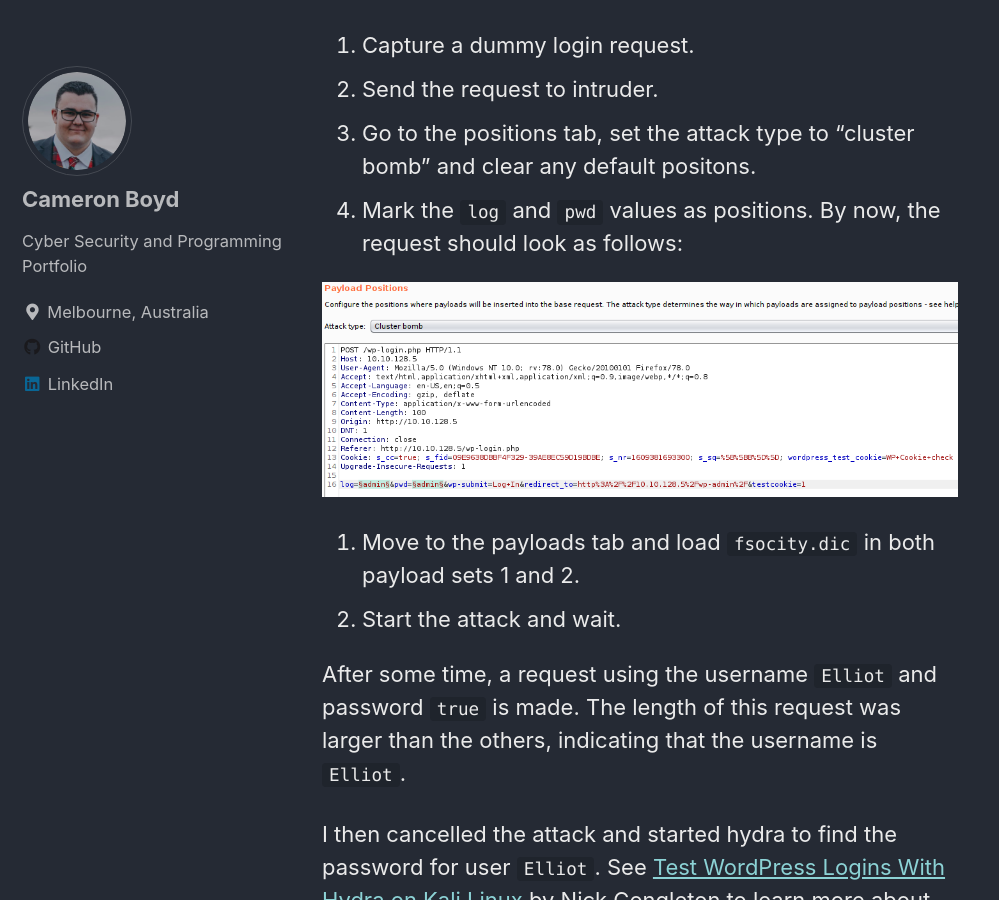
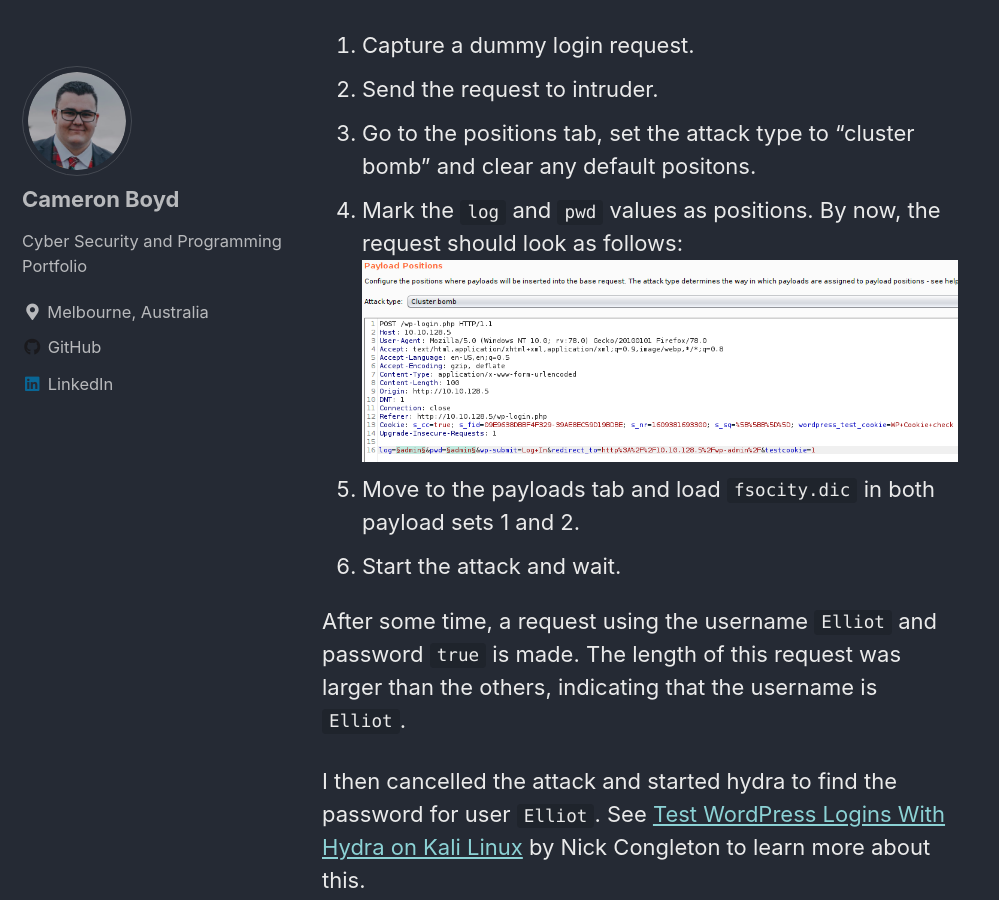
Before and after one commit to cjboyd1999/cjboyd1999.github.io, a Jekyll site: the page built from _posts/2020-12-31-THM-MrRobotCTF.md, in a window 1280 px wide and 900 px high, scrolled down 3727 px. Shown: the whole window, without its empty margins (0-999 px from the left). Built offline with Jekyll 4.4.1, drawn with Linux system fonts in a browser that asks for light colours; cached includes are drawn as plain includes.

Commit message:
Updated post THM-MrRobotCTF
Changed formatting of images back and trying to fix the numbered list formatting issue.

```diff
--- a/_posts/2020-12-31-THM-MrRobotCTF.md
+++ b/_posts/2020-12-31-THM-MrRobotCTF.md
@@ -49,7 +49,7 @@ It appears there isn't anything to see besides the webpage, so I'll check it out
 ### Initial Inspection
 The webpage starts with a mock Linux startup and then offers commands for the user to run:
 
-<img style="float: center;" src="{{ site.url }}{{ site.baseurl }}/images/THM-MrRobotCTF/commands.png" alt="Commands">
+<img src="{{ site.url }}{{ site.baseurl }}/images/THM-MrRobotCTF/commands.png" alt="Commands">
 
 Looking at all of them, they seem mostly for flavour with no actual purpose. The page source also contains nothing of interest, but does have a HTML comment saying "YOU ARE NOT ALONE".
 
@@ -63,7 +63,7 @@ I started up Dirbuster to find any hidden files or directories. It found quite a
 ## IP/robots.txt
 Here I see two files:
 
-<img style="float: center;" src="{{ site.url }}{{ site.baseurl }}/images/THM-MrRobotCTF/robots.png" alt="robots.txt">
+<img src="{{ site.url }}{{ site.baseurl }}/images/THM-MrRobotCTF/robots.png" alt="robots.txt">
 
 I used `Wget` to download the dictionary file and navigated to `{IP}/key-1-of-3.txt` to get the first key.
 
@@ -79,9 +79,7 @@ I decided to try brute forcing the credentials using the dictionary file obtaine
 2. Send the request to intruder.
 3. Go to the positions tab, set the attack type to "cluster bomb" and clear any default positons.
 4. Mark the `log` and `pwd` values as positions. By now, the request should look as follows:
-
- <img style="float: center;" src="{{ site.url }}{{ site.baseurl }}/images/THM-MrRobotCTF/intruder.png" alt="BurpSuite intruder setup">
-
+ <img src="{{ site.url }}{{ site.baseurl }}/images/THM-MrRobotCTF/intruder.png" alt="BurpSuite intruder setup">
 5. Move to the payloads tab and load `fsocity.dic` in both payload sets 1 and 2.
 6. Start the attack and wait.
 
@@ -95,7 +93,7 @@ After Hydra found the password `ER28-0652`, I logged in to WordPress and was gre
 ### Enumeration
 I first navigated to the users panel to see what, if any, other users were available. Here, I saw the user `Elliot` that I was logged in as and another `mich05654`, which had less privileges.
 
-<img style="float: center;" src="{{ site.url }}{{ site.baseurl }}/images/THM-MrRobotCTF/users.png" alt="WordPress users">
+<img src="{{ site.url }}{{ site.baseurl }}/images/THM-MrRobotCTF/users.png" alt="WordPress users">
 
 As this is a WordPress site, I decided to try and change the 404 error page to a PHP reverse shell through the following:
 1. Copy `/usr/share/webshells/php/php-reverse-shell.php` to the working directory.
@@ -104,13 +102,11 @@ As this is a WordPress site, I decided to try and change the 404 error page to a
 4. Open the `404 Template` file.
 5. Copy the reverse shell code and replace the `404 Template` (`404.php`) with it.
 6. Click the "Update File" button.
-
-<img style="float: center;" src="{{ site.url }}{{ site.baseurl }}/images/THM-MrRobotCTF/404.png" alt="Edited 404 page">
-
+ <img src="{{ site.url }}{{ site.baseurl }}/images/THM-MrRobotCTF/404.png" alt="Edited 404 page">
 7. Start a listener using `sudo nc -lnvp 1337`.
 8. Navigate to `{IP}/wp-admin/404.php` and see the reverse shell worked!
 
-<img style="float: center;" src="{{ site.url }}{{ site.baseurl }}/images/THM-MrRobotCTF/rshell.png" alt="Reverse shell success">
+<img src="{{ site.url }}{{ site.baseurl }}/images/THM-MrRobotCTF/rshell.png" alt="Reverse shell success">
 
 ## Reverse Shell
 ### Enumeration
@@ -124,7 +120,7 @@ I used [Crackstation](https://crackstation.net/) to crack the hash which returne
 
 Logging in to this user was as simple as `su -l robot`.
 
-<img style="float: center;" src="{{ site.url }}{{ site.baseurl }}/images/THM-MrRobotCTF/user-robot.png" alt="Switching to user `robot`">
+<img src="{{ site.url }}{{ site.baseurl }}/images/THM-MrRobotCTF/user-robot.png" alt="Switching to user `robot`">
 
 ### Privilege Escalation
 Now that I am the user `robot`, I can view and get the second key with a simple `cat`.
@@ -153,11 +149,11 @@ As such, I searched for Nmap 3.81 PrivEsc's and found an article by [Penetration
 
 It's as simple as that!
 
-<img style="float: center;" src="{{ site.url }}{{ site.baseurl }}/images/THM-MrRobotCTF/root.png" alt="Switching to root">
+<img src="{{ site.url }}{{ site.baseurl }}/images/THM-MrRobotCTF/root.png" alt="Switching to root">
 
 Now, `cd /root` and `cat key-3-of-3.txt` and that's the challenge complete!
 
 ## Summary
 All in all, this was a really fun and challenging room. Huge props to ben for such a well made challenge that also fits the theme of the TV show. My biggest takeaway from this room was definitely the interactive Nmap shell to get root privileges. I definitely recommend trying this room, even more so if you are a fan of Mr. Robot.
 
-<img style="float: center;" src="https://tryhackme-badges.s3.amazonaws.com/cjboyd.png" alt="TryHackMe">
+<img src="https://tryhackme-badges.s3.amazonaws.com/cjboyd.png" alt="TryHackMe">
```
